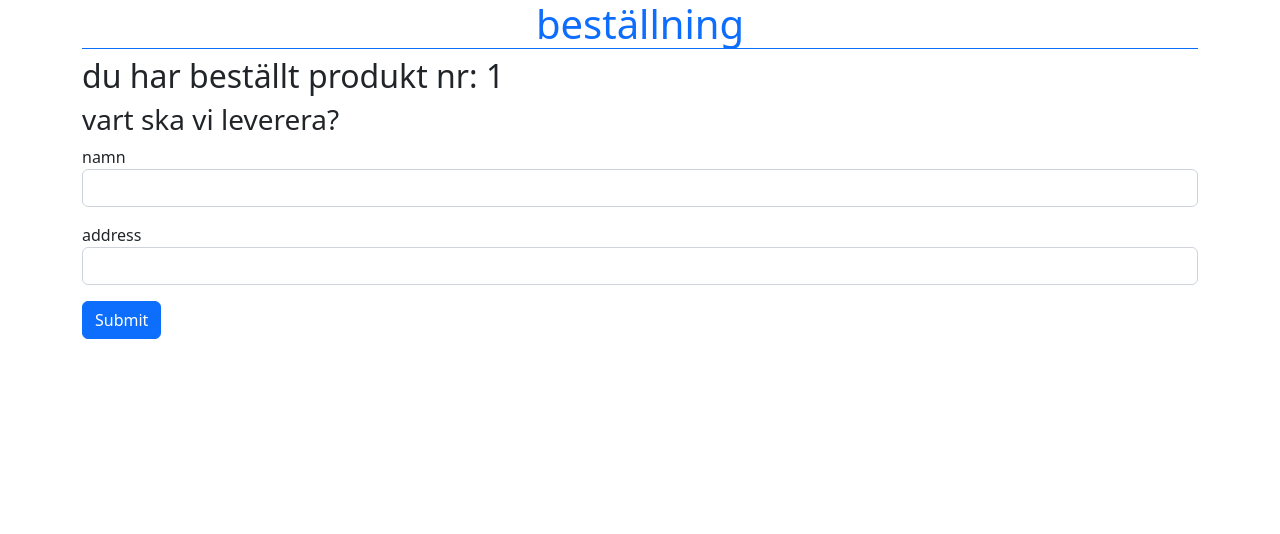
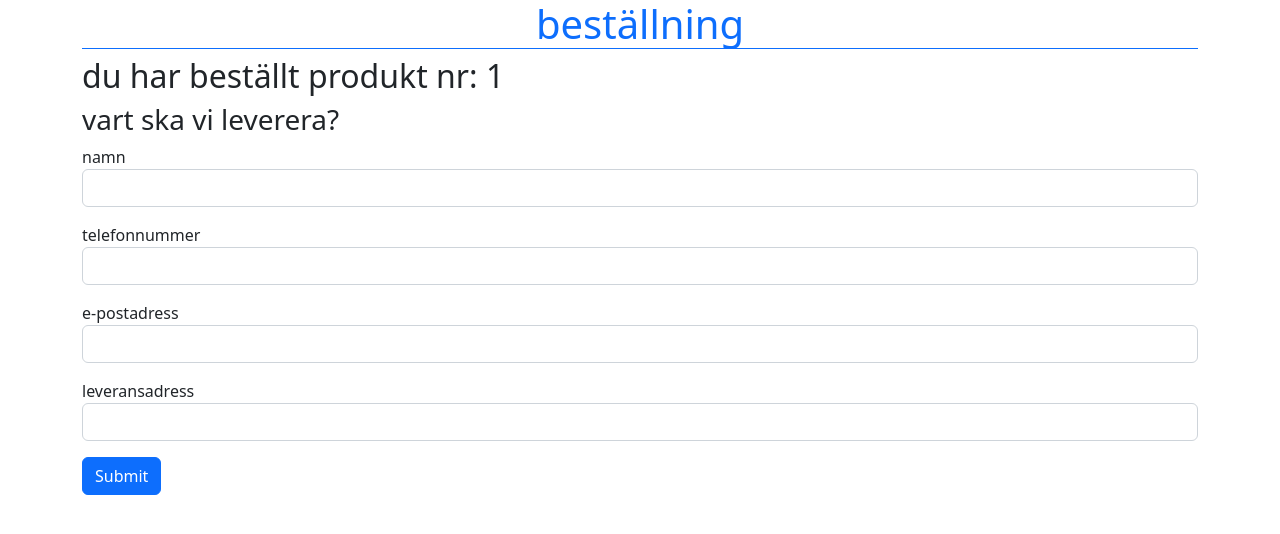
Before and after one commit to catfooo/php, a PHP site: page /form.php?id=1 in a window 1280 px wide. Shown: the top 534 px of the page. Run offline with PHP 8.4, Linux system fonts and the light colour scheme.

Commit message:
more fields to form

```diff
--- a/projekt/confirmation.php
+++ b/projekt/confirmation.php
@@ -12,6 +12,8 @@
 
     <?php
         echo "<h2>tack " . $_POST['name'] . "</h2>";
+        echo "<h3>ditt telefonnummer är " . $_POST['telephonenumber'] . "</h3>";
+        echo "<h3>ditt email är " . $_POST['email'] . "</h3>";
         echo "<h3>vi kommer att leverera produkten till " . $_POST['address'] . "</h3>";
     ?>
 
--- a/projekt/form.php
+++ b/projekt/form.php
@@ -15,7 +15,11 @@
     <form action="confirmation.php" method="POST">
         <label for="name">namn </label>
         <input id="name" type="text" name="name" class="form-control mb-3">
-        <label for="address">address </label>
+        <label for="name">telefonnummer </label>
+        <input id="name" type="text" name="telephonenumber" class="form-control mb-3">
+        <label for="name">e-postadress </label>
+        <input id="name" type="text" name="email" class="form-control mb-3">
+        <label for="address">leveransadress </label>
         <input id="address" type="text" name="address" class="form-control mb-3">
         <input type="submit" class="btn btn-primary">
     </form>
```
